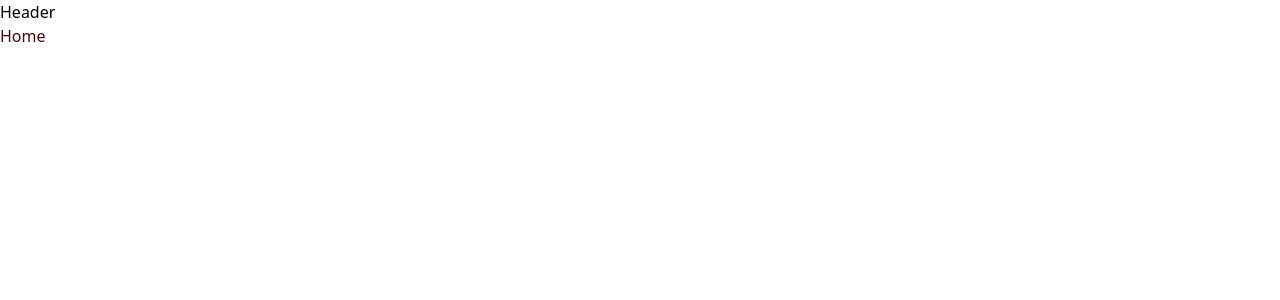
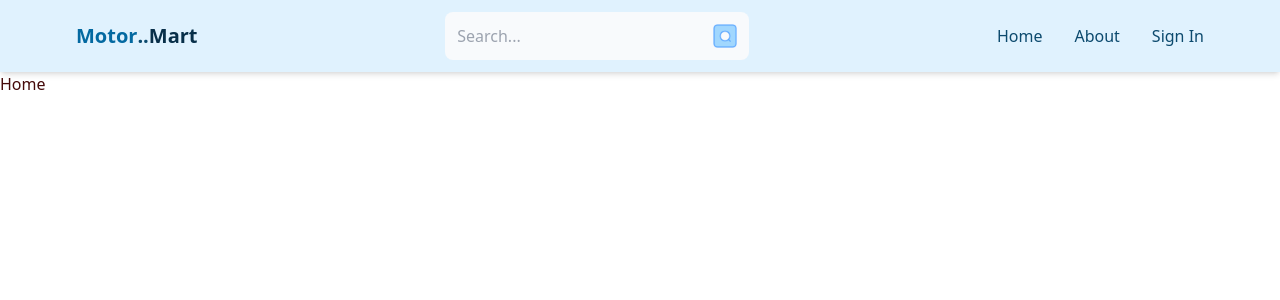
Before and after one commit to ManasMaheshwari055/Full-Stack-MERN-Project, a React (Vite) app in the folder client/: page / in a window 1280 px wide. Shown: the top 300 px of the page. Built offline with nearby package versions, Linux system fonts and the light colour scheme.

Commit message:
Create Header Component

```diff
--- a/client/package.json
+++ b/client/package.json
@@ -12,6 +12,7 @@
   "dependencies": {
     "react": "^18.3.1",
     "react-dom": "^18.3.1",
+    "react-icons": "^5.3.0",
     "react-router-dom": "^7.0.1",
     "tailwind": "^4.0.0"
   },
--- a/client/src/App.jsx
+++ b/client/src/App.jsx
@@ -10,8 +10,8 @@ import Header from './components/Header.jsx';
 export default function App() {
   return (
     <>
-      <Header/>
       <BrowserRouter>
+        <Header/>
         <Routes>
         <Route path="/" element={<Home />}/>
         <Route path="/sign-in" element={<SignIn />}/>
--- a/client/src/components/Header.jsx
+++ b/client/src/components/Header.jsx
@@ -1,7 +1,33 @@
-import React from 'react'
+import React from 'react';
+import {Link} from 'react-router-dom'
 
 export default function Header() {
   return (
-    <div>Header</div>
+    <header className='bg-sky-100 shadow-md'>
+        <div className='flex justify-between items-center max-w-6xl mx-auto p-3'>
+            <Link to='/'>
+                <h1 className='font-bold text-sm sm:text-xl flex flex-wrap'>
+                    <span className='text-sky-700'>Motor</span>
+                    <span className='text-sky-900'>..</span>
+                    <span className='text-sky-950'>Mart</span>
+                </h1>
+            </Link>
+            <form className='bg-slate-50 p-3 rounded-lg flex items-center'>
+                <input type='text' placeholder='Search...' className='bg-transparent focus:outline-none w-24 sm:w-64'/>
+                <img src=".\public\search.png" alt="icon" className='h-6'/>
+            </form>
+            <ul className='flex gap-8'>
+                <Link to='/'>
+                    <li className='hidden sm:inline text-sky-900 hover:underline cursor-pointer'>Home</li>
+                </Link>
+                <Link to='/about'>
+                    <li className='hidden sm:inline text-sky-900 hover:underline cursor-pointer'>About</li>
+                </Link>
+                <Link to='/sign-in'>
+                    <li className='text-sky-900 hover:underline cursor-pointer'>Sign In</li>
+                </Link>
+            </ul>
+        </div>
+    </header>
   )
 }
```
Also changed, not shown: client/public/search.png (added), 1 other file (tests, documents, lock files or other folders).
